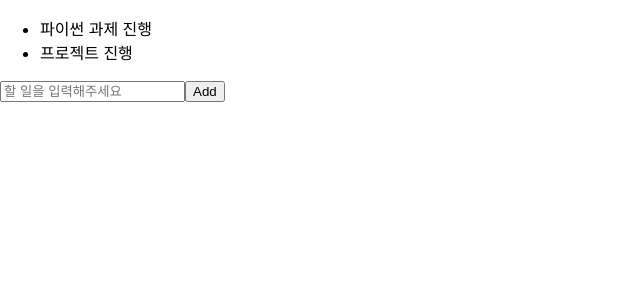
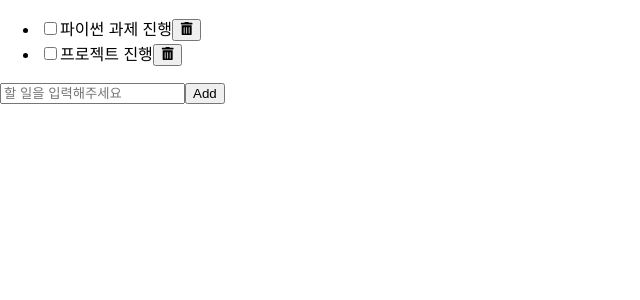
Before and after one commit to dydals3440/ToDoList, a React (Create React App) app: page / in a window 1280 px wide. Shown: the top 300 px of the page, without its empty margins (0-640 px from the left). Built offline with nearby package versions, Linux system fonts and the light colour scheme.

Commit message:
feat: Delete 기능 구현

```diff
--- a/package.json
+++ b/package.json
@@ -8,6 +8,7 @@
     "@testing-library/user-event": "^13.5.0",
     "react": "^18.2.0",
     "react-dom": "^18.2.0",
+    "react-icons": "^4.8.0",
     "react-scripts": "5.0.1",
     "uuid": "^9.0.0",
     "web-vitals": "^2.1.4"
--- /dev/null
+++ b/src/components/Header/Header.jsx
@@ -0,0 +1,6 @@
+import React from 'react';
+import './Header.css';
+
+export default function Header() {
+  return <div></div>;
+}
--- /dev/null
+++ b/src/components/ToDo/ToDo.jsx
@@ -0,0 +1,28 @@
+import React from 'react';
+import './ToDo.css';
+import { FaTrashAlt } from 'react-icons/fa';
+
+export default function ToDo({ todo, onUpdate, onDelete }) {
+  const { text, status } = todo;
+  const handleChange = (e) => {
+    onUpdate({ ...todo, status: e.target.checked ? 'completed' : 'active' });
+  };
+  const handleDelete = () => {
+    onDelete(todo);
+  };
+
+  return (
+    <li>
+      <input
+        type='checkbox'
+        id='checkbox'
+        checked={status === 'completed'}
+        onChange={handleChange}
+      />
+      <label htmlFor='checkbox'>{text}</label>
+      <button onClick={handleDelete}>
+        <FaTrashAlt />
+      </button>
+    </li>
+  );
+}
--- a/src/components/ToDoList/TodoList.jsx
+++ b/src/components/ToDoList/TodoList.jsx
@@ -1,6 +1,7 @@
 import React, { useState } from 'react';
 import './TodoList.css';
 import AddToDo from '../AddToDo/AddToDo';
+import ToDo from '../ToDo/ToDo';
 
 export default function TodoList() {
   const [todos, setTodos] = useState([
@@ -16,20 +17,25 @@
     },
   ]);
 
-  /**
-   * AddToDo onAdd 함수로부터 받은 text 값
-   */
-  const handleAdd = (todo) => {
-    // toDo update
-    console.log(todo);
-    setTodos([...todos, todo]);
+  const handleAdd = (todo) => setTodos([...todos, todo]);
+
+  const handleUpdate = (updated) =>
+    setTodos(todos.map((todo) => (todo.id === updated.id ? updated : todo)));
+
+  const handleDelete = (deleted) => {
+    setTodos(todos.filter((todo) => todo.id !== deleted.id));
   };
 
   return (
     <>
       <ul>
-        {todos.map((todo) => (
-          <li key={todo.id}>{todo.text}</li>
+        {todos.map((item) => (
+          <ToDo
+            key={item.id}
+            todo={item}
+            onUpdate={handleUpdate}
+            onDelete={handleDelete}
+          />
         ))}
       </ul>
       {/* toDo가 추가되면 알려주는 것을 콜백함수로 전달 */}
```
Also changed, not shown: src/components/Header/Header.css (added), src/components/ToDo/ToDo.css (added), 1 other file (tests, documents, lock files or other folders).
